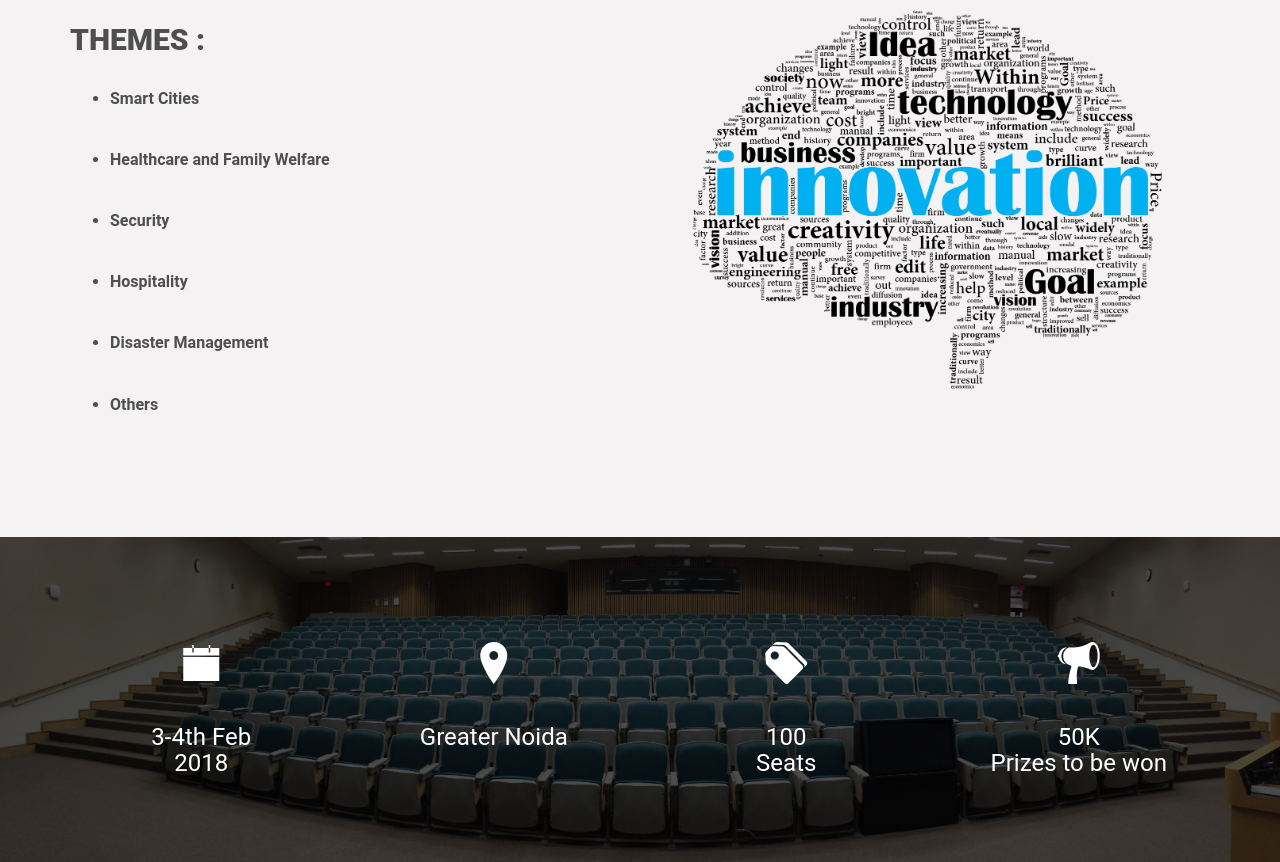
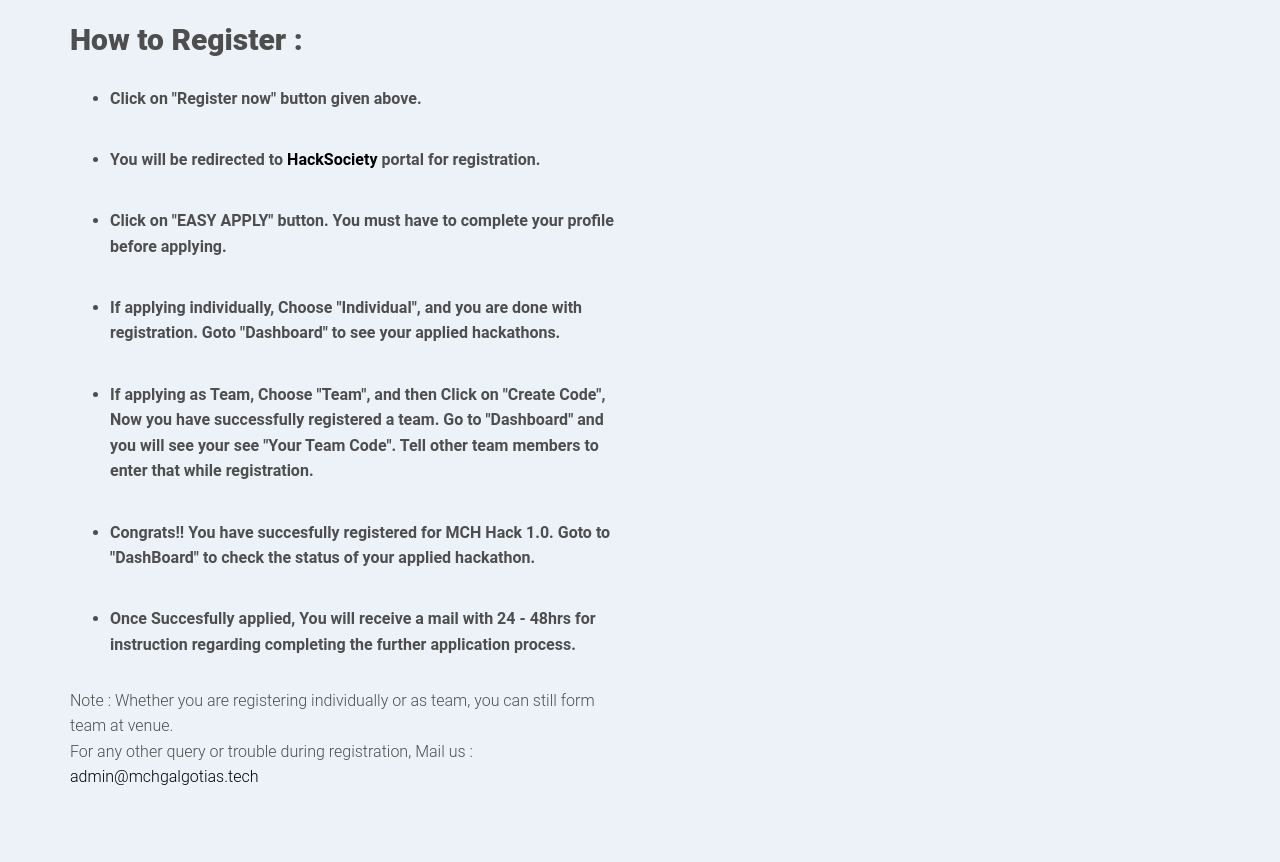
Before and after one commit to venkateshgupta5/mchack, a website: page index.html in a window 1280 px wide. Shown: the part 1564-2426 px from the top of the page. Drawn offline with Linux system fonts and the light colour scheme; files whose address does not match are found by name.

Commit message:
reg started, updated how to register

```diff
--- a/assets/css/main.css
+++ b/assets/css/main.css
@@ -472,6 +472,9 @@ ul li {
 .theme {
   background-color: #f4f2f2;
 }
+.registration{
+  background-color: #ecf2f8;
+}
 .partner .partner-box {
   display: block;
   opacity: 0.75H;
--- a/index.html
+++ b/index.html
@@ -3,7 +3,8 @@
 <head>
     <meta charset="utf-8">
     <meta http-equiv="X-UA-Compatible" content="IE=edge">
-    <meta name="viewport" content="width=device-width, initial-scale=1">
+    <meta name="viewport" content="width=device-width, initial-scale=1.0">
+
 
     <title>MCH Hack 1.0</title>
 
@@ -41,9 +42,10 @@
 
                     <!-- navigation menu -->
                     <li class="active"><a data-scroll href="#about">About</a></li>
+                     <li><a data-scroll href="#register">How to register</a></li>
                      <li><a data-scroll href="#theme"> Themes </a></li>
                     <li><a data-scroll href="#schedule">Schedule</a></li>
-                    <li><a data-scroll href="#judging">Judging Criteria</a></li>
+                   <!--  <li><a data-scroll href="#judging">Judging Criteria</a></li>             -->
                     <li><a data-scroll href="#partner">Partners</a></li>
                     <li><a data-scroll href="#faq">FAQ</a></li>
              <!--        <li><a data-scroll href="#photos">Gallery</a></li> -->
@@ -65,7 +67,7 @@
             <p>Where Creativity has no limit.</p>
             <br>
 
-            <a class="btn btn-white" href="">Registrations starting from 27 dec. </a>
+            <a class="btn btn-white" href="http://hacksociety.tech/attend/hackathon/31"> Register Now </a>
 
             </br></br></br>
 
@@ -118,6 +120,44 @@
             </div><!-- /.row -->
         </div><!-- /.container -->
     </section>
+
+    <section id="register" class="section registration">
+        <div class="container">
+            <div class="row">
+                <div class="col-sm-6">
+                    <h2>How to Register : </h2>
+                    <p>
+                    <ul>
+                            <li> Click on "Register now" button given above. </li><br>
+
+                            <li>You will be redirected to <a href="http://hacksociety.tech/attend/"> HackSociety </a> portal for registration. </li><br>
+
+
+                            <li>Click on "EASY APPLY" button. You must have to complete your profile before applying. </li><br>
+
+                            <li>If applying individually, Choose "Individual", and you are done with registration. Goto "Dashboard" to see your applied
+                                hackathons. </li><br>
+
+                            <li>If applying as Team, Choose "Team", and then Click on "Create Code", Now you have successfully registered a team.
+                            Go to "Dashboard" and you will see your see "Your Team Code". Tell other team members to  enter that while registration.
+                            </li><br>
+
+                            <li>Congrats!! You have succesfully registered for MCH Hack 1.0. Goto to "DashBoard" to check the status of your applied hackathon. </li></br>
+
+                            <li>Once Succesfully applied, You will receive a mail with 24 - 48hrs for instruction regarding completing the further application process. </li>
+                    </ul>
+
+                    </p>
+
+                      <p>Note : Whether you are registering individually or as team, you can still form team at venue.
+                      <br>For any other query or trouble during registration, Mail us : <a href="mailto:admin@mchgalgotias.tech?Subject=Query%20MCH%20HACK1.0" target="_top">
+                        admin@mchgalgotias.tech</a> </p>
+                </div>
+
+            </div>
+        </div><!-- container -->
+    </section>
+
 
 
     <section id="theme" class="section theme">
```
